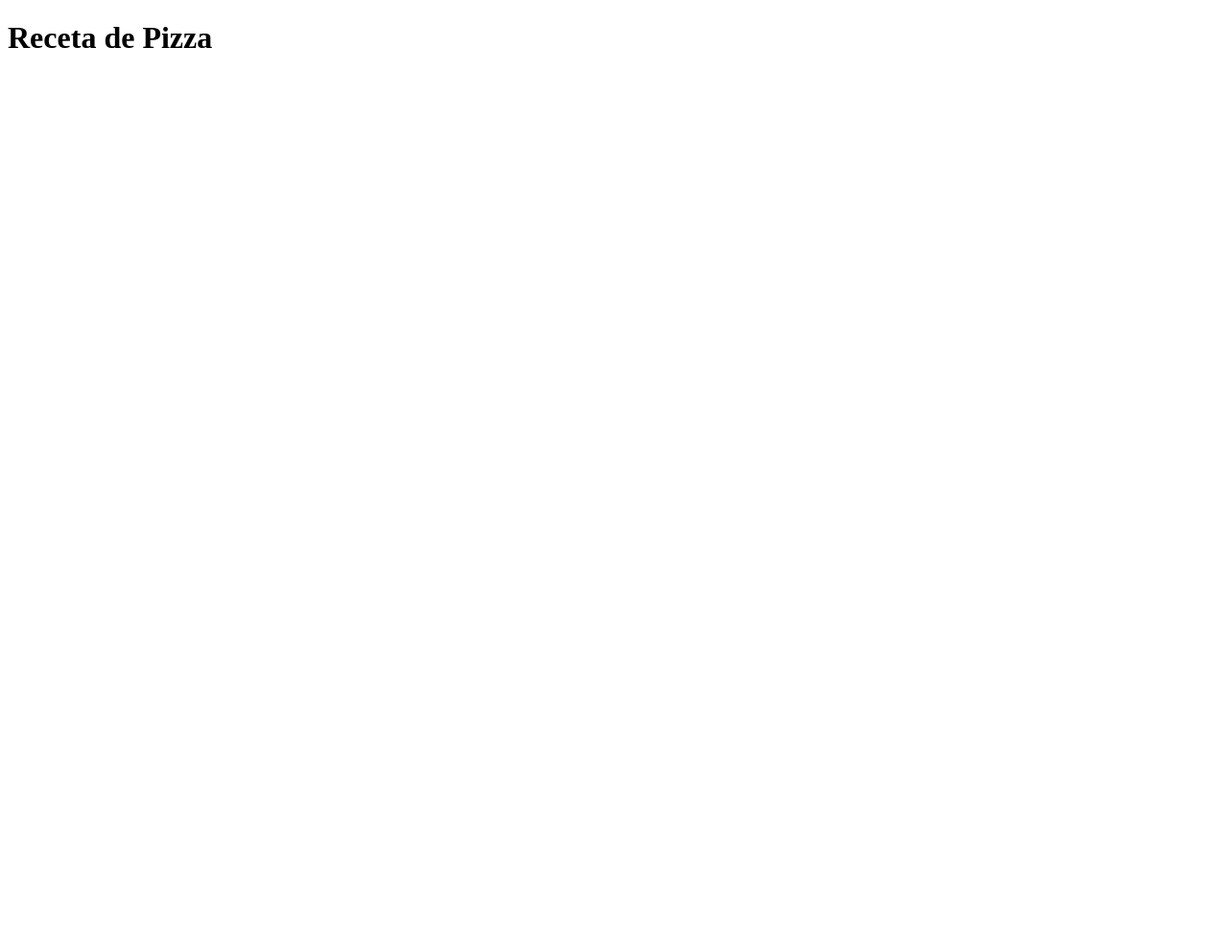
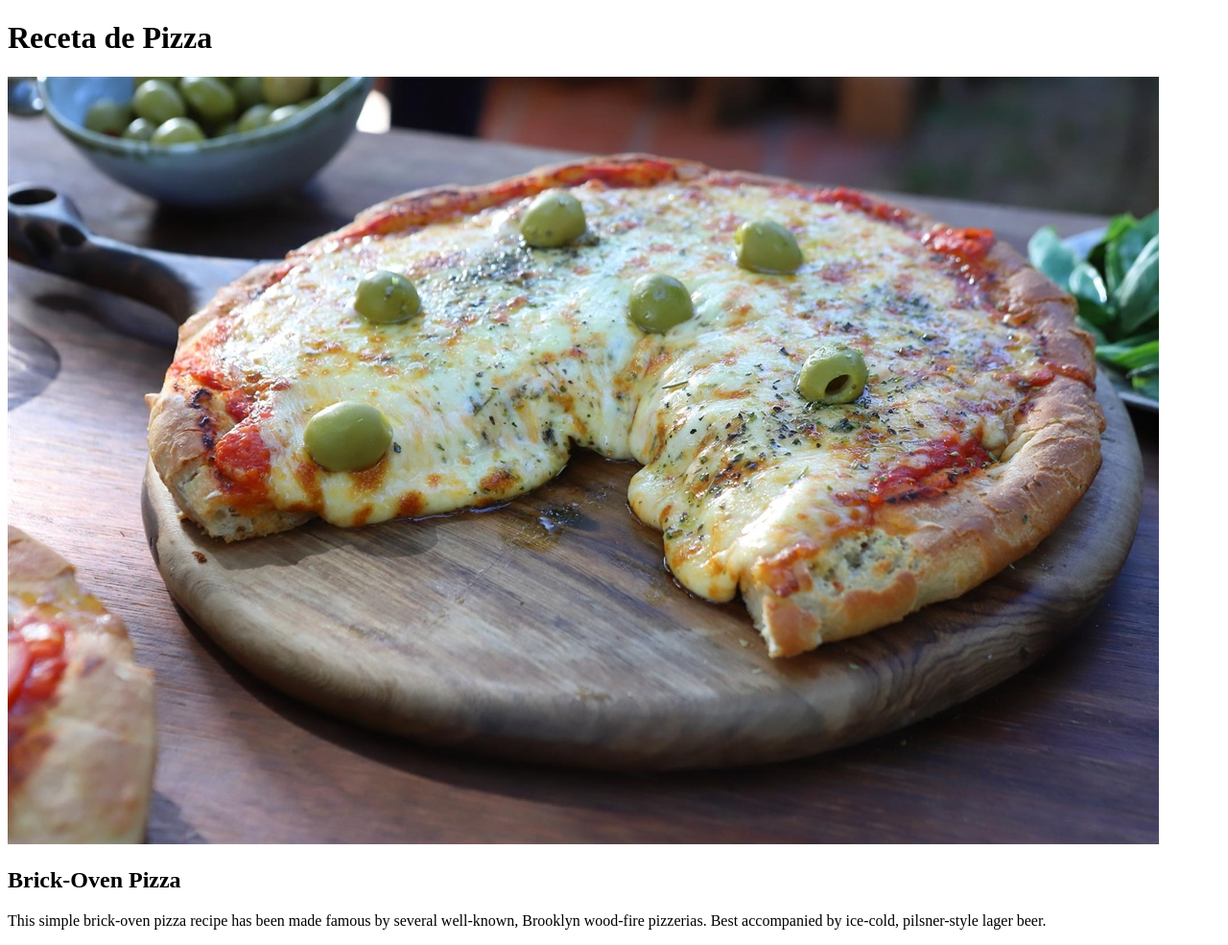
Before and after one commit to dnb777/odin-recipes, a plain HTML site: page recipes/pizza.html in a window 1280 px wide. Shown: the whole page at 96% size. Before the commit the page ends 800 px from the top, so only its background shows below. Drawn offline with Linux system fonts and the light colour scheme.

Commit message:
Añade imagen y descripcion de la receta

```diff
--- a/recipes/pizza.html
+++ b/recipes/pizza.html
@@ -7,5 +7,11 @@
 </head>
 <body>
     <h1>Receta de Pizza</h1>
+
+    <img src="../Images/pizza_Mh3H4eanyBKEsStv1YclPWTf9OUqIi.webp" alt="Imagen de una pizza">
+
+    <h2>Brick-Oven Pizza</h2>
+
+    <p>This simple brick-oven pizza recipe has been made famous by several well-known, Brooklyn wood-fire pizzerias. Best accompanied by ice-cold, pilsner-style lager beer.</p>
 </body>
 </html>
```
